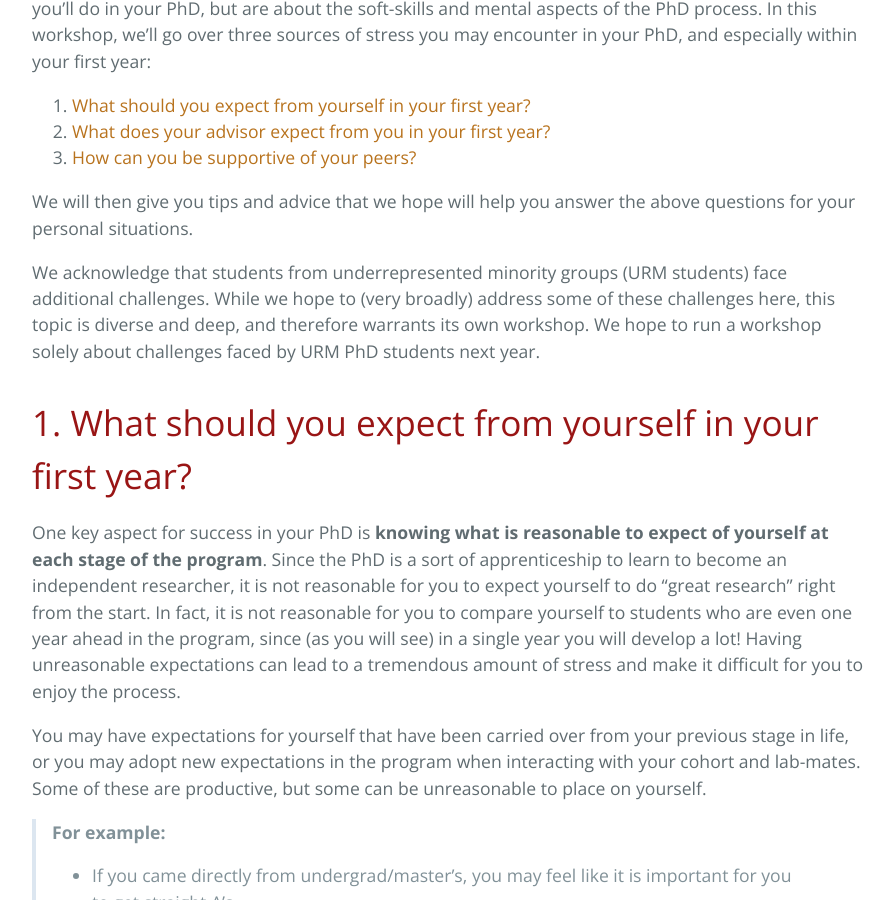
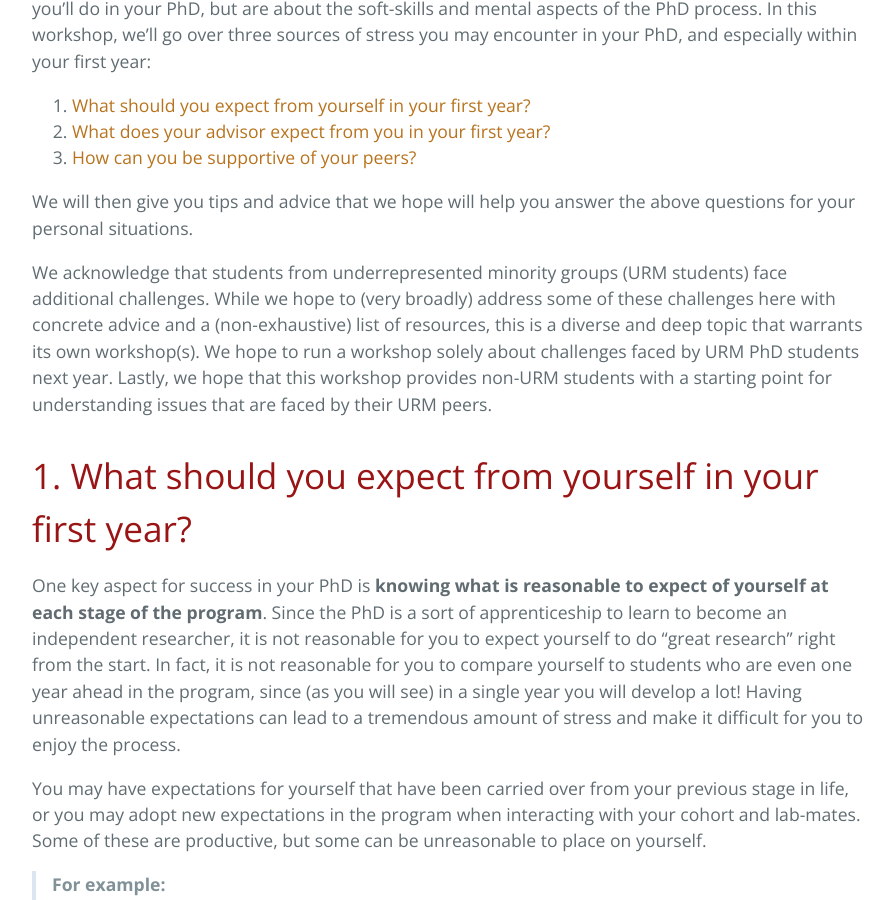
Before and after one commit to yanivyacoby/a-guide-to-your-phd, a Jekyll site: the page built from guide.md, in a window 1280 px wide and 900 px high, scrolled down 582 px. Shown: the whole window, without its empty margins (192-1086 px from the left). Built offline with Jekyll 4.4.1, drawn with Linux system fonts in a browser that asks for light colours.

Commit message:
Update guide.md

```diff
--- a/guide.md
+++ b/guide.md
@@ -23,7 +23,7 @@ and especially within your first year:
 We will then give you tips and advice that we hope will help you
 answer the above questions for your personal situations.
 
-We acknowledge that students from underrepresented minority groups (URM students) face additional challenges. While we hope to (very broadly) address some of these challenges here, this topic is diverse and deep, and therefore warrants its own workshop. We hope to run a workshop solely about challenges faced by URM PhD students next year.
+We acknowledge that students from underrepresented minority groups (URM students) face additional challenges. While we hope to (very broadly) address some of these challenges here with concrete advice and a (non-exhaustive) list of resources, this is a diverse and deep topic that warrants its own workshop(s). We hope to run a workshop solely about challenges faced by URM PhD students next year. Lastly, we hope that this workshop provides non-URM students with a starting point for understanding issues that are faced by their URM peers.
 
 
 
```
